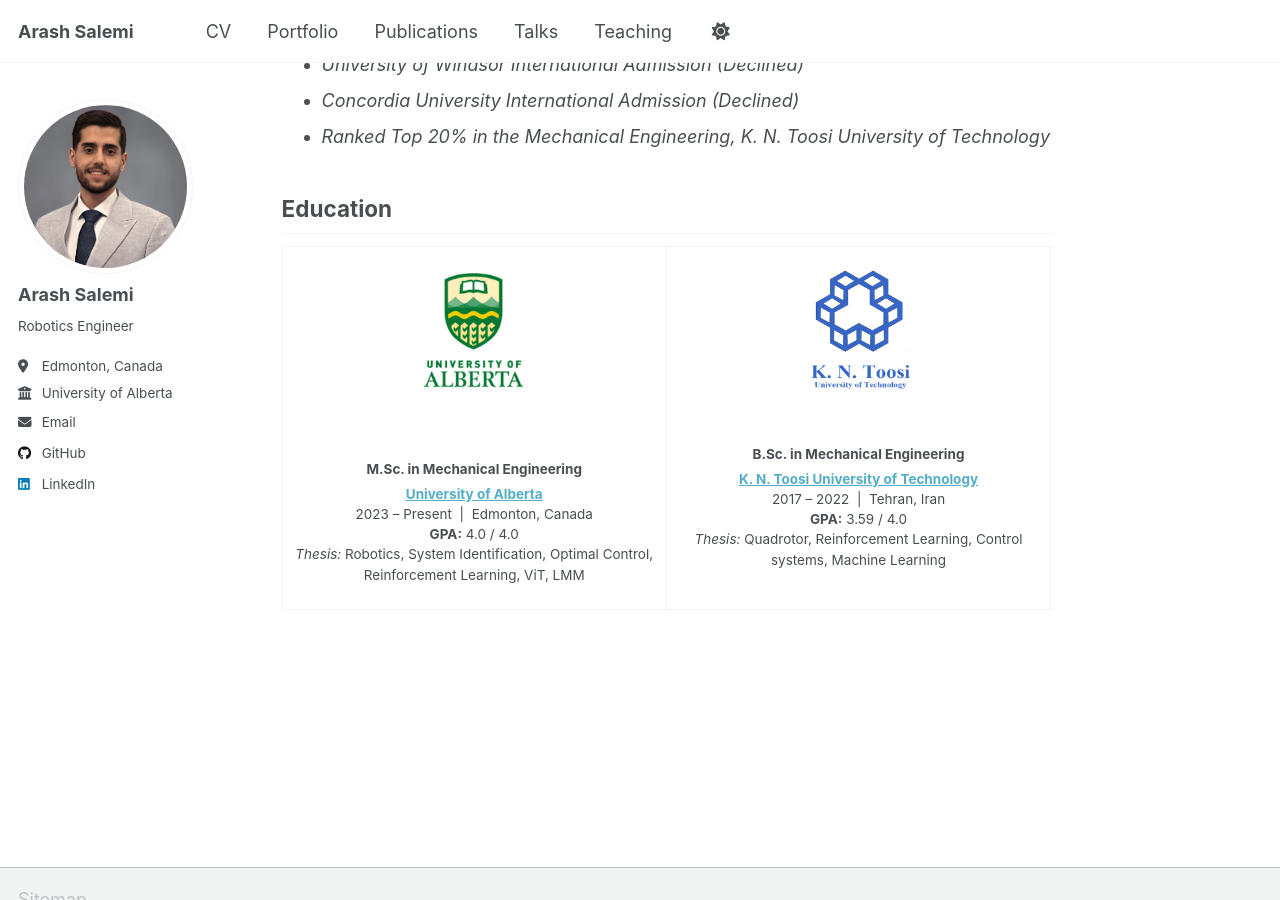
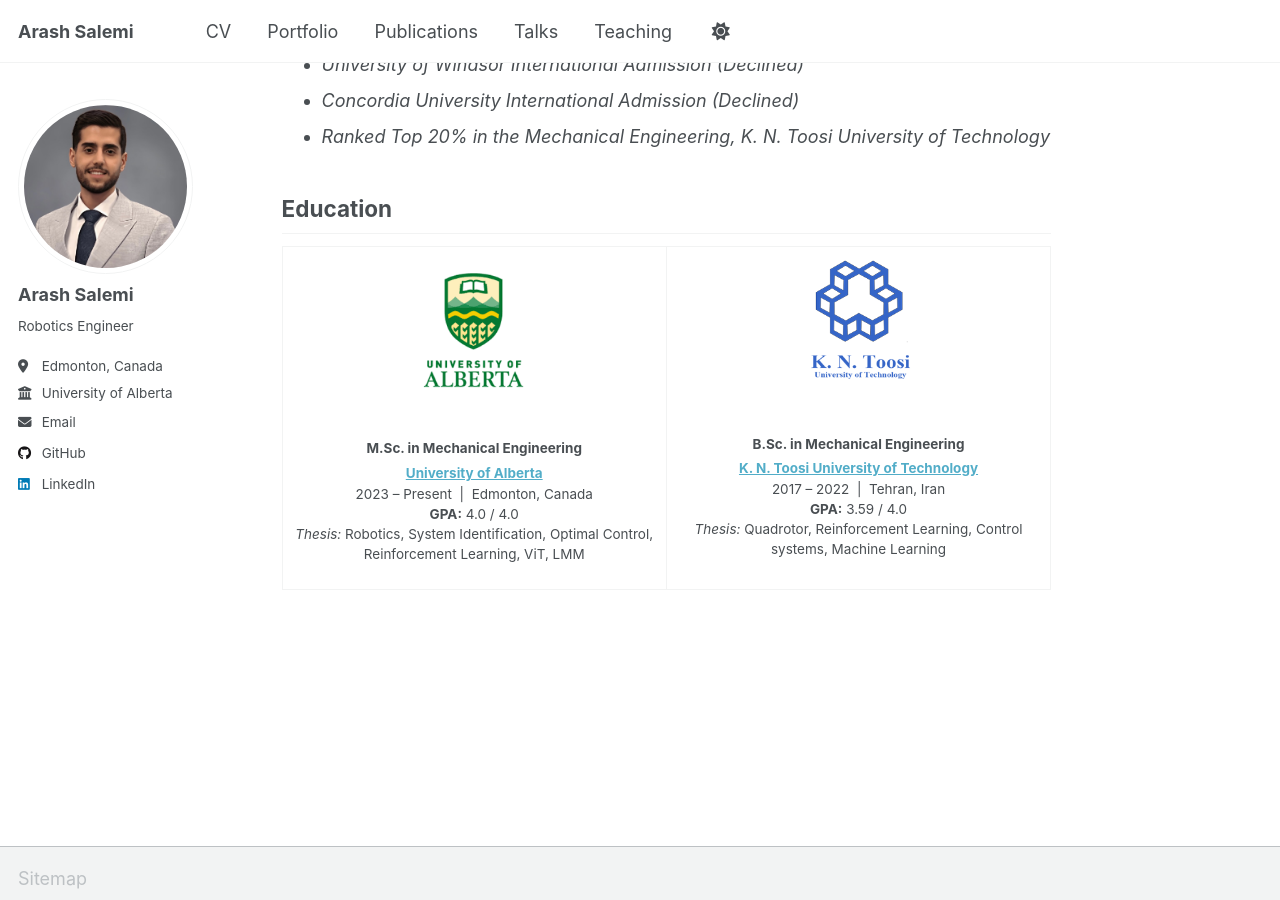
Before and after one commit to arash-salemi/arash-salemi.github.io, a Jekyll site: the page built from _pages/about.md, in a window 1280 px wide and 900 px high, scrolled down 833 px. Built offline with Jekyll 4.4.1, drawn with Linux system fonts in a browser that asks for light colours; a script that is not in the unit is left out.

Commit message:
Update about.md

```diff
--- a/_pages/about.md
+++ b/_pages/about.md
@@ -32,7 +32,7 @@ Education
 <table>
   <tr>
     <td align="center" width="50%">
-      <img src="/images/ualberta.png" width="160"><br><br>
+      <img src="/images/ualberta.png" width="160"><br>
       <h3><strong>M.Sc. in Mechanical Engineering</strong></h3>
       <p><a href="https://www.ualberta.ca/"><strong>University of Alberta</strong></a><br>
       2023 – Present&nbsp; | &nbsp;Edmonton, Canada<br>
```
